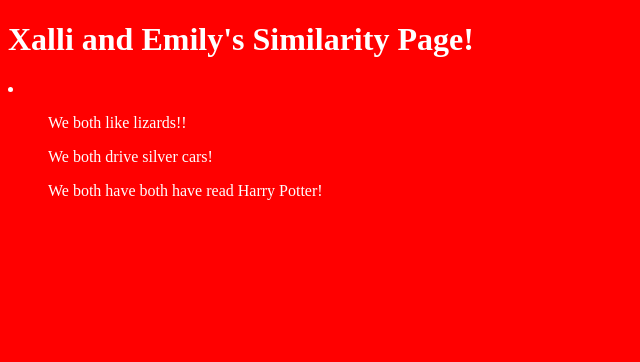
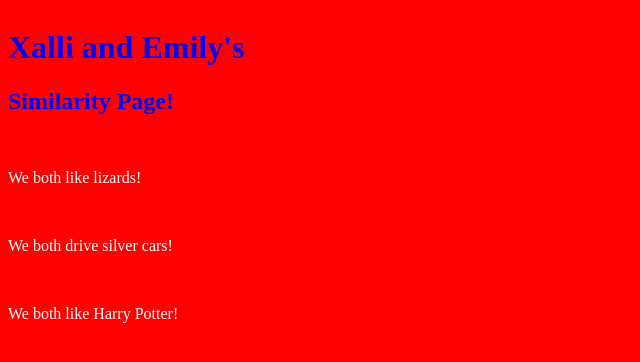
Before and after one commit to EmilyMenken/PairProgramming4, a website: page views/index.html in a window 1280 px wide. Shown: the whole page, without its empty margins (0-640 px from the left). Drawn offline with Linux system fonts and the light colour scheme.

Commit message:
Finished 1 and 2, still needs pictures and 3

```diff
--- a/node.js
+++ b/node.js
@@ -5,8 +5,8 @@
 node.use(express.static('public'));
 
 
+/* Unable to get CSS connected to HTML when running through the node app*/
 node.get('/', (req,res) => {
-
 res.sendFile(`${import.meta.dirname}/views/index.html`);
 })
 
--- a/public/css/node.css
+++ b/public/css/node.css
@@ -1,4 +1,13 @@
 html {
     background-color:red;
     color:white;
+    flex-direction: column;
+    justify-content: space-between;
 }
+
+header{
+color:blue;
+flex-direction: column;
+justify-content: center;
+align-content: center;
+}
--- a/views/index.html
+++ b/views/index.html
@@ -3,28 +3,35 @@
 <head>
     <meta charset="UTF-8">
     <meta name="viewport" content="width=device-width, initial-scale=1.0">
-    <link rel="stylesheet" href="/css/node.css">
+    <link rel="stylesheet" href="/public/css/node.css">
     <title>Static Node App</title>
 
     <!--Authors Xalli Bell and Emily Menken -->
 
 </head>
 <body>
-    <h1>Xalli and Emily's Similarity Page!</h1>
-    <li>
-<ul>
-We both like lizards!!
-</ul>
 
-<ul>
-We both drive silver cars!
-</ul>
+    <header>
+        <h1>Xalli and Emily's</h1>
+        <h2>Similarity Page!</h2>
+    </header>
 
-<!--Harry potter picture-->
-<ul>
-We both have both have read Harry Potter!
-</ul>
-    </li>
+    <div class="boxes">
+        <img src="" alt="">
+        <p>We both like lizards!</p>
+    </div>
+
+    <div class="boxes">
+        <img src="" alt="">
+        <p>We both drive silver cars!</p>
+    </div>
+
+
+    <div class="boxes">
+        <img src="" alt="">
+        <p>We both like Harry Potter!</p>
+    </div>
+
 
 </body>
 </html>
```
